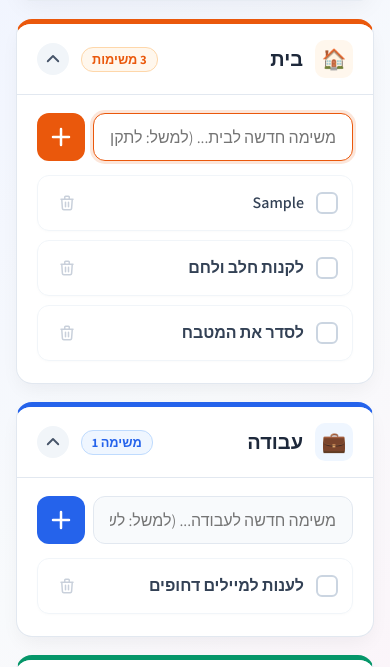
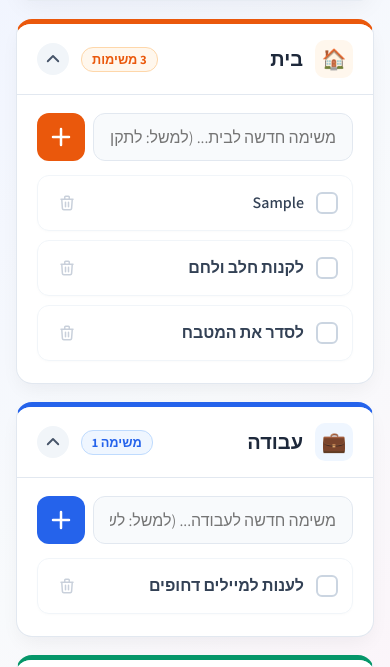
Before and after one commit to ohadidi5/todo-tasks-app, a plain HTML site: page index.html in a window 390 px wide. Both pictures are taken after typing "Sample" into the empty fields and a click on the button 61 px from the left and 272 px from the top of the page. Shown: the part 135-802 px from the top of the page. Drawn offline with Linux system fonts and the light colour scheme.

Commit message:
Dismiss mobile keyboard after adding task

```diff
--- a/index.html
+++ b/index.html
@@ -747,7 +747,7 @@
       updateTotalCounter();
 
       input.value = '';
-      input.focus();
+      input.blur(); // סוגר מיד את המקלדת בסמארטפונים
     }
 
     // סיום משימה עם אפקט היעלמות (כמו ברשימת קניות)
```
